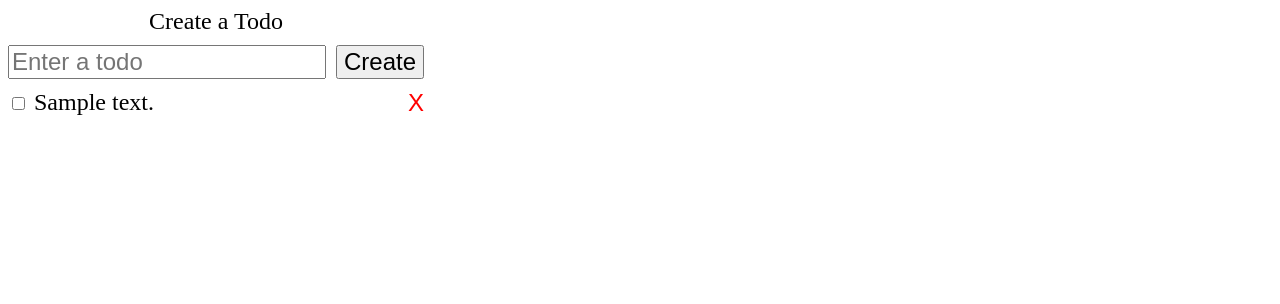
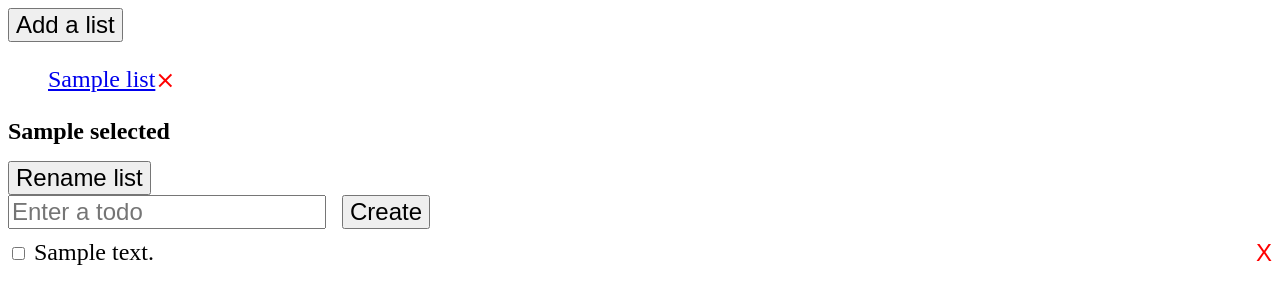
Before and after one commit to TylerHurtt/Python_Todo, a Flask app: template templates/index.html in a window 1280 px wide. Shown: the top 304 px of the page. Run offline with Flask 2, Linux system fonts and the light colour scheme; the template is opened without the code that fills it: most values are stand-ins (such as "Sample title", 1, 10 or a date in 2020).

Commit message:
added todolists features to index.html

```diff
--- a/templates/index.html
+++ b/templates/index.html
@@ -8,12 +8,94 @@
   </head>
   <script type="text/javascript" src="../static/index.js" defer></script>
   <body>
-    <div id="container">
-      <form id="form">
-        <div id="label-container">
-          <label for="description">Create a Todo</label>
+    <div id="outer-wrapper">
+      <div id="lists-wrapper">
+        <form id="add-list-form">
+          <!-- <input
+            type="text"
+            id="new-list"
+            name="new-list"
+            placeholder="Add a new list"
+          /> -->
+          <!-- The Modal -->
+          <div id="todolist-modal" class="modal" style="display: none;">
+            <!-- Modal content -->
+            <div class="modal-content">
+              <h3>Add a new list!</h3>
+              <input
+                type="text"
+                id="new-list"
+                name="new-list"
+                placeholder="Add a new list"
+              />
+              <button class="close-modal">&times;</button>
+              <input id="new-todo-submit" value="submit" type="submit" />
+            </div>
+          </div>
+          <button id="add-list" class="modal-btn">Add a list</button>
+          <!-- <input id="add-list" value="Add List" type="submit" /> -->
+        </form>
+        <ul id="list-of-lists">
+          {% if not lists: %}
+          <li>No lists created</li>
+          {% endif %} {% for list in lists: %}
+          <li id="list{{list.id}}" class="list flex">
+            {% if selected.id == list.id: %}
+            <a
+              data-id="{{list.id}}"
+              class="list-name selected"
+              href="/todolist/{{list.id}}"
+            >
+              {{list.name}}
+            </a>
+            {% else %}
+            <a id="{{list.id}}" class="list-name" href="/todolist/{{list.id}}">
+              {{list.name}}
+            </a>
+            {% endif %}
+            <button
+              id="{{list.id}}"
+              name="list-delete-button"
+              class="delete-btn"
+            >
+              &Cross;
+            </button>
+          </li>
+          {% endfor %}
+        </ul>
+      </div>
+      <div id="todos-wrapper">
+        <div id="label-wrapper">
+          <label for="todo-list"><h1>{{selected.name}}</h1></label>
+        </div>
+        <div id="rename-wrapper">
+          <form id="rename-form" type="text">
+            <!-- The Modal -->
+            <div id="rename-list-modal" class="modal" style="display: none;">
+              <!-- Modal content -->
+              <div class="modal-content">
+                <h3>Rename this list!</h3>
+                <input
+                  type="text"
+                  id="rename-input"
+                  placeholder="rename {{selected.name}} list"
+                />
+                <button id="rename-close" class="close-modal">&times;</button>
+                <input id="rename-submit" value="submit" type="submit" />
+              </div>
+            </div>
+            <!-- <input
+              type="text"
+              id="rename-input"
+              placeholder="Rename this list"
+              data-id="{{selected.id}}"
+            />
+            <input id="rename-submit" value="rename" type="submit" /> -->
+          </form>
+          <button id="rename-list" class="modal-btn">Rename list</button>
         </div>
         <div class="flex">
+          <form id="form">
             <input
               type="text"
               id="description"
@@ -23,30 +105,40 @@
             <input type="submit" id="submit" value="Create" />
             <!-- <button type="submit" id="submit">Submit</button> -->
             <span id="error" class="hidden"></span>
+          </form>
         </div>
-      </form>
         <ul id="todo-list">
-        {% for d in data: %}
-        <li id="li{{d.id}}">
+          <!-- {% if not todos %}
+          <p>Select a list or create a new one</p>
+          {% endif %}  -->
+
+          {% for todo in todos: %}
+          <li id="li{{todo.id}}" class="list-item">
             <input
               type="checkbox"
               name="completed"
               class="checkbox"
-            id="{{d.id}}"
+              id="{{todo.id}}"
               {%
               if
-            d.completed
+              todo.completed
               %}
               checked
               {%
               endif
               %}
             />
-          <p class="todo">{{d.description}}</p>
-          <button id="{{d.id}}" class="delete-btn">X</button>
+            <p class="todo">{{todo.description}}</p>
+            <button id="{{todo.id}}" class="delete-btn">X</button>
           </li>
           {% endfor %}
         </ul>
+        {% if todos|length > 1: %}
+        <button id="check-all">check all</button>
+        {% else: %}
+        <button id="check-all" style="display: none;">check all</button>
+        {% endif %}
+      </div>
     </div>
   </body>
 </html>
```
Lines whose indentation alone changed are shown as unchanged.
